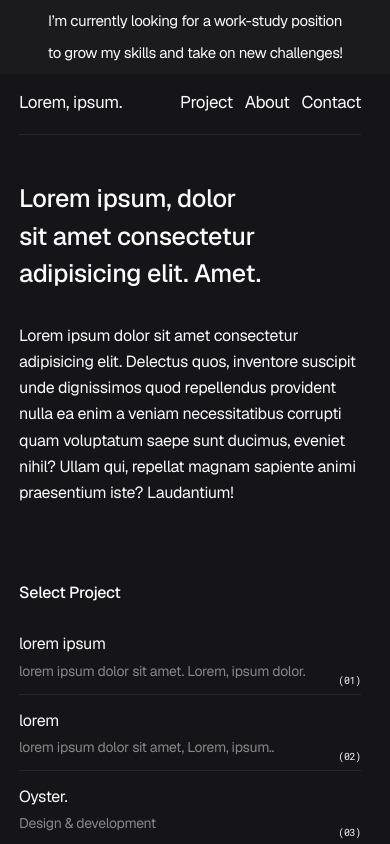
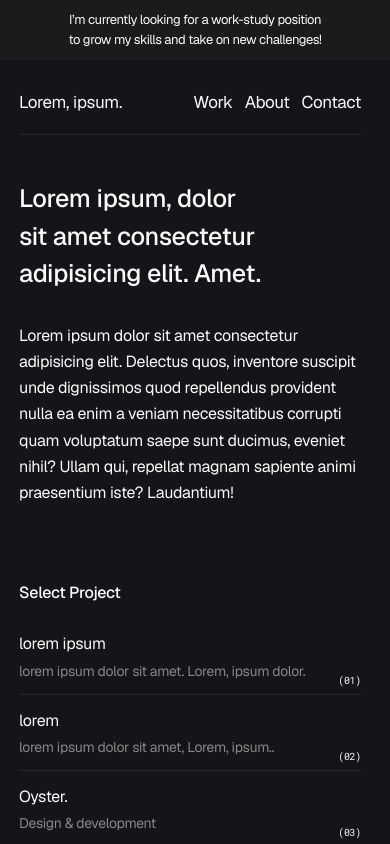
Before and after one commit to QuentinDch/portfolio, a website built with Vite: page index.html in a window 390 px wide. Shown: the top 844 px of the page. Built offline with nearby package versions, Linux system fonts and the light colour scheme.

Commit message:
style: adjust padding on multiple elements

```diff
--- a/index.html
+++ b/index.html
@@ -30,7 +30,7 @@
           </h1>
           <ul class="navbar__menu">
             <li class="navbar__menu-item">
-              <a href="#project">project</a>
+              <a href="#project">work</a>
             </li>
             <li class="navbar__menu-item">
               <a href="#about">about</a>
--- a/src/sass/components/_announcement.scss
+++ b/src/sass/components/_announcement.scss
@@ -7,7 +7,7 @@
   width: 100%;
   top: 0;
   right: 0;
-  padding: 5rem 25rem;
+  padding: 10rem 25rem;
   min-height: 40px;
   background-color: $color-dark-alt;
   opacity: 1;
@@ -23,4 +23,10 @@
 .announcement-bar__text {
   font-size: 15rem;
   max-width: 100%;
+  user-select: none;
+
+  @media screen and (max-width: 767px) {
+    font-size: 13rem;
+    line-height: 20rem;
+  }
 }
--- a/src/sass/layouts/_header.scss
+++ b/src/sass/layouts/_header.scss
@@ -3,7 +3,11 @@
 
 .header {
   user-select: none;
-  padding-block: 20rem;
+  padding-block: 0 20rem;
   margin-bottom: 45rem;
   border-bottom: 1px solid $color-medium-dark;
+
+  @media screen and (max-width: 767px) {
+    padding-top: 20rem;
+  }
 }
--- a/src/sass/main.scss
+++ b/src/sass/main.scss
@@ -7,8 +7,6 @@
 @use "./base/global";
 @use "./base/reset";
 @use "./base/typography";
-
-@use "./page/home";
 
 @use "./layouts/container";
 @use "./layouts/header";
--- a/src/sass/page/_home.scss
+++ /dev/null
@@ -1 +0,0 @@
-// _home.scss
```
